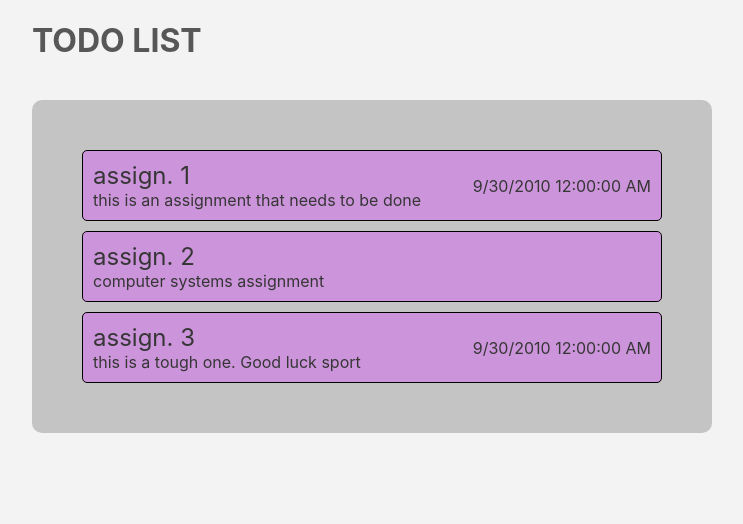
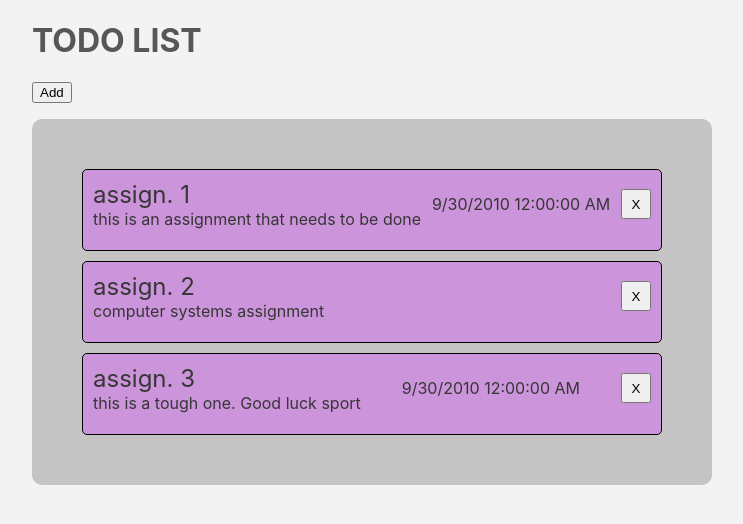
Before and after one commit to callumSharman/to-do, a React (Create React App) app: page / in a window 1280 px wide. Shown: the top 524 px of the page, without its empty margins (48-791 px from the left). Built offline with nearby package versions, Linux system fonts and the light colour scheme.

Commit message:
delete functionality added

```diff
--- a/src/App.js
+++ b/src/App.js
@@ -5,7 +5,7 @@ function App() {
   return (
     <div className="App">
       <h1>TODO LIST</h1>
-      <TodoList />
+      <TodoList/>
     </div>
   );
 }
--- a/src/components/TodoItem/index.css
+++ b/src/components/TodoItem/index.css
@@ -4,6 +4,7 @@ li{
   border-radius: 5px;
   padding: 10px;
   margin:10px;
+  min-height: 60px;
 }
 
 .taskContents{
@@ -29,3 +30,14 @@ li{
   justify-content: center;
   color: rgb(54, 54, 54);
 }
+
+.deleteButtonContainer{
+  display: flex;
+  justify-content: center;
+  align-items: center;
+}
+
+.deleteButton{
+  height: 30px;
+  width: 30px;
+}
--- a/src/components/TodoItem/index.js
+++ b/src/components/TodoItem/index.js
@@ -1,20 +1,29 @@
 import './index.css';
 
-function TodoItem({id, title, desc, dueDate}) {
+/**
+ * contain the task and the buttons that operate on it
+ */
+
+function TodoItem({task, deleteTask}) {
 
   return(
-    <li key={id}>
+    <li>
       <div className="taskContents">
         <div>
           <div className="title">
-            {title}
+            {task.title}
           </div>
           <div className='desc'>
-            {desc}
+            {task.desc}
           </div>
         </div>
         <div className='date'>
-          {dueDate}
+          {task.dueDate}
+        </div>
+        <div className='deleteButtonContainer'>
+          <button className='deleteButton' onClick={() => deleteTask(task.id)}>
+            X
+          </button>
         </div>
       </div>
     </li>
--- a/src/components/TodoList/index.css
+++ b/src/components/TodoList/index.css
@@ -2,10 +2,15 @@ ul{
   max-width: 600px;
 
   background-color: rgb(196, 196, 196);
-  margin: 40px;
   margin-left: 80px;
   margin-right: 80px;
   border-radius: 10px;
   padding:40px;
   list-style-type: none;
 }
+
+.addButton{
+  margin-left: 80px;
+  display: flex;
+  align-self: left;
+}
--- a/src/components/TodoList/index.js
+++ b/src/components/TodoList/index.js
@@ -1,5 +1,6 @@
 import './index.css';
 import TodoItem from '../TodoItem/index.js'
+import {useState} from 'react'
 
 /**
  * Responsible for managing the list of tasks and
@@ -11,16 +12,43 @@ import TodoItem from '../TodoItem/index.js'
  *
  */
 function TodoList() {
-  let tasks = [
-    <TodoItem id={1} title={"assign. 1"} desc={"this is an assignment that needs to be done"} dueDate={"9/30/2010 12:00:00 AM"}></TodoItem>,
-    <TodoItem id={1} title={"assign. 2"} desc={"computer systems assignment"}></TodoItem>,
-    <TodoItem id={1} title={"assign. 3"} desc={"this is a tough one. Good luck sport"} dueDate={"9/30/2010 12:00:00 AM"}></TodoItem>
-  ]
+
+  const  [tasks, setTasks] = useState([
+    {
+      id:1,
+      title:"assign. 1",
+      desc:"this is an assignment that needs to be done",
+      dueDate:"9/30/2010 12:00:00 AM"
+    },
+    {
+      id:2,
+      title:"assign. 2",
+      desc:"computer systems assignment",
+    },
+    {
+      id:3,
+      title:"assign. 3",
+      desc:"this is a tough one. Good luck sport",
+      dueDate:"9/30/2010 12:00:00 AM"
+    }
+  ])
+
+  function addTask(){
+
+
+  }
+
+  function deleteTask(id) {
+    setTasks(tasks.filter(task => task.id !== id));
+  }
 
   return(
     <>
+      <button className='addButton'>Add</button>
       <ul>
-        {tasks}
+        {tasks.map(task =>
+          <TodoItem key={task.id} task={task} deleteTask={deleteTask}></TodoItem>
+        )}
       </ul>
     </>
   )
```
Also changed, not shown: src/index.css (line endings or trailing spaces).
